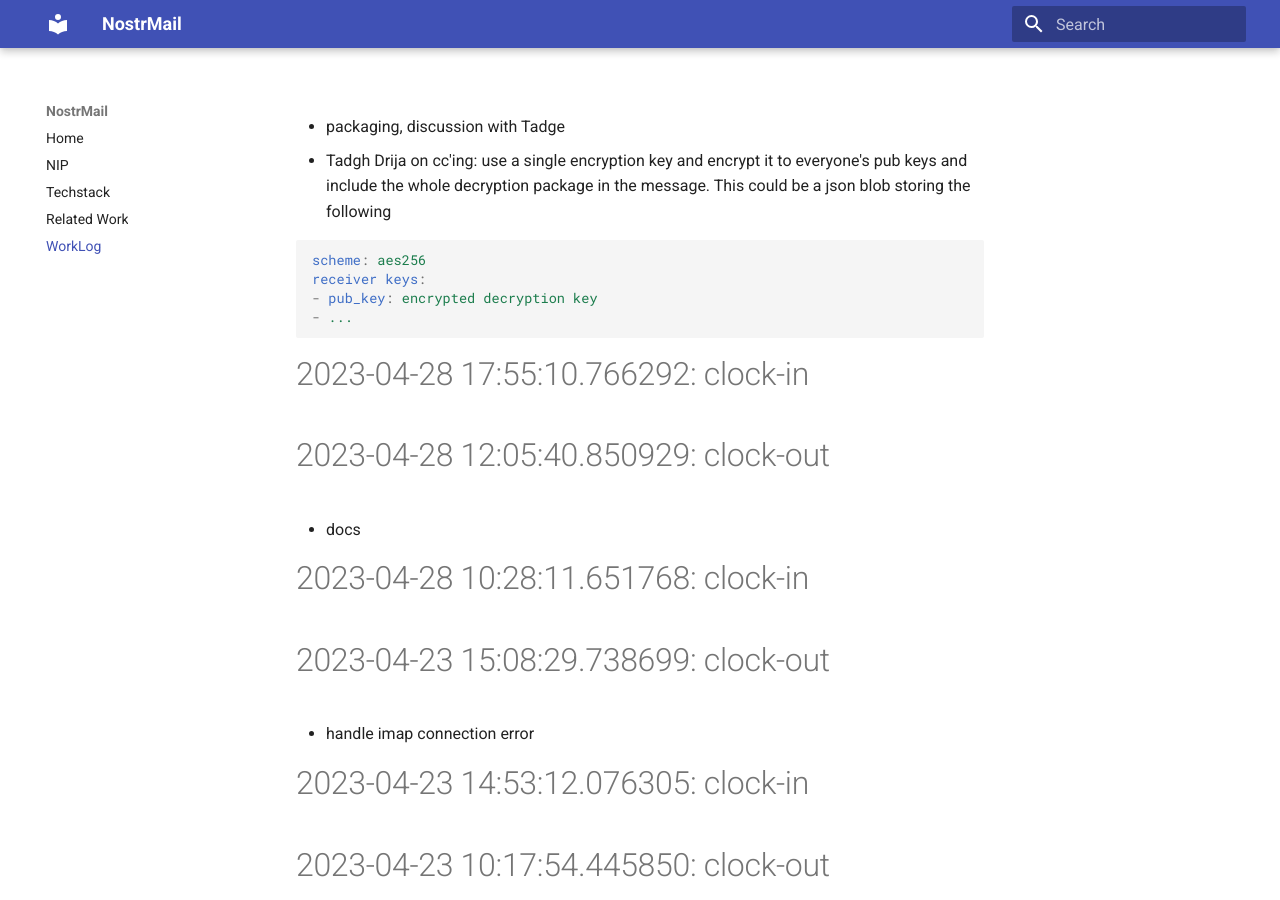
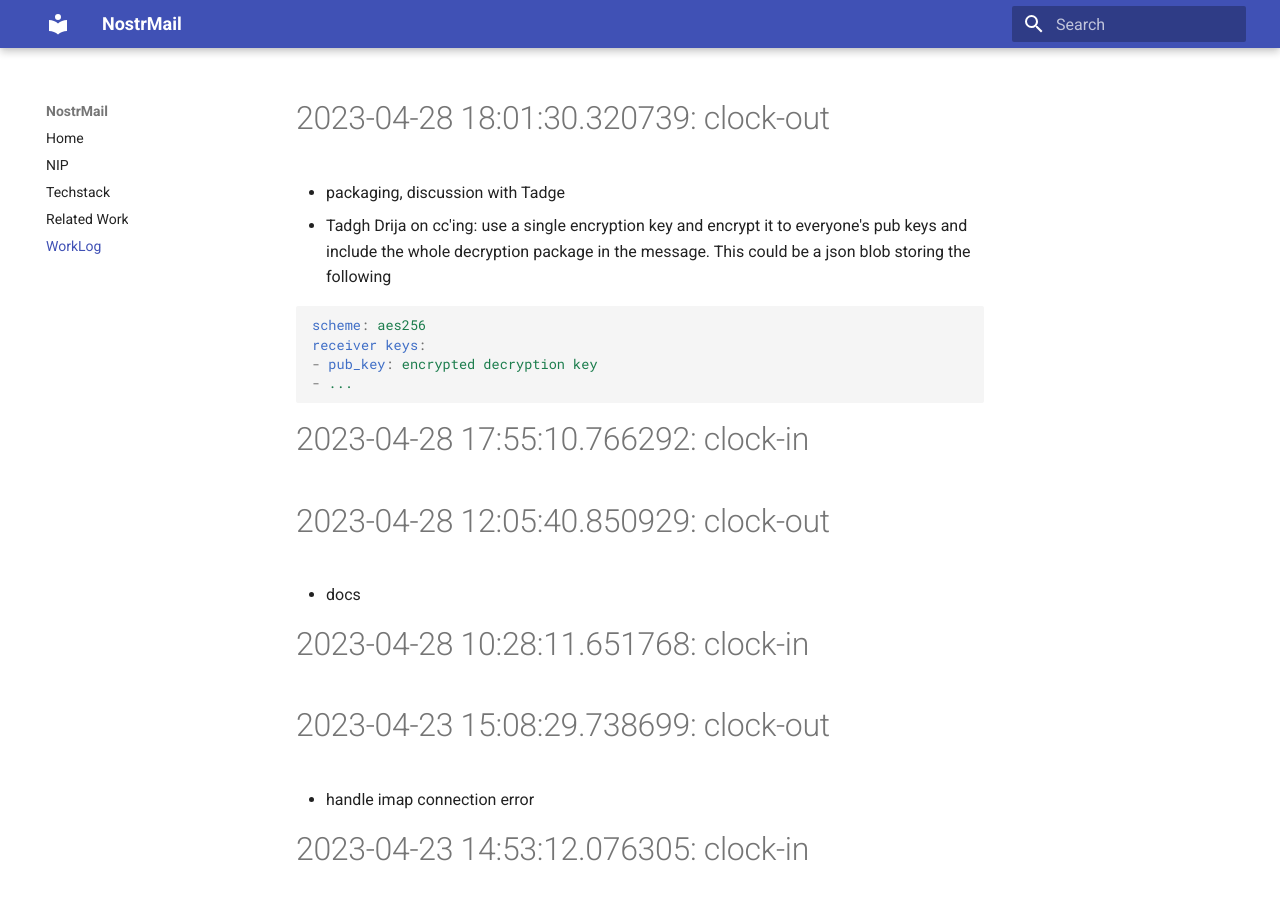
Before and after one commit to asherp/nostr-mail, an MkDocs documentation site: the page built from docs/WorkLog.md, in a window 1280 px wide and 900 px high. Built offline with MkDocs 1.6.1 and Material for MkDocs 9.7.7, drawn with Linux system fonts in a browser that asks for light colours.

Commit message:
clock-out

```diff
--- a/WorkLog.md
+++ b/WorkLog.md
@@ -1,3 +1,5 @@
+# 2023-04-28 18:01:30.320739: clock-out
+
 * packaging, discussion with Tadge
 * Tadgh Drija on cc'ing: use a single encryption key and encrypt it to everyone's pub keys and include the whole decryption package in the message. This could be a json blob storing the following
 
```
